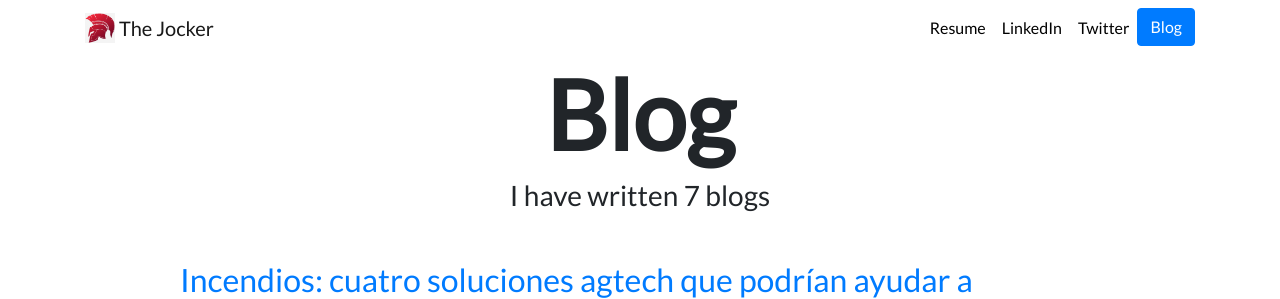
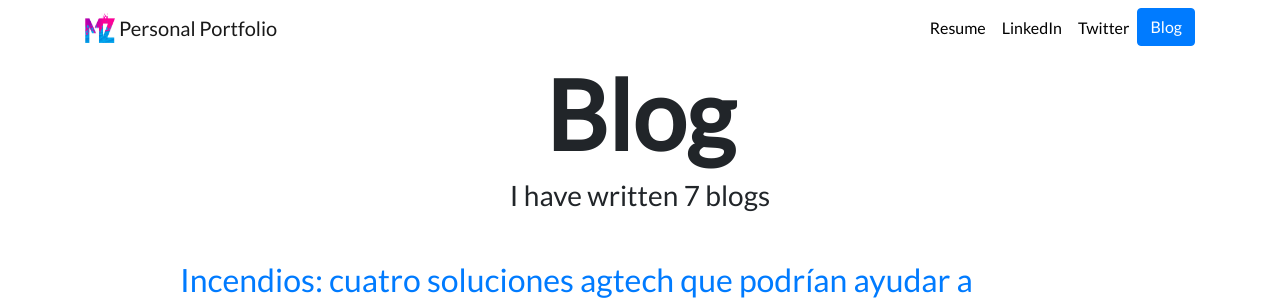
Before and after one commit to MZudem/django3-personal-portfolio, a Django app: page /blog/ in a window 1280 px wide. Shown: the top 299 px of the page. Run offline with Django 3.2, Linux system fonts and the light colour scheme; data comes from the database, SQL or seed files in the repository; both versions use the stored data as it was after the commit; some libraries are stand-ins or nearby versions.

Commit message:
Website view

```diff
--- a/portfolio/templates/portfolio/base.html
+++ b/portfolio/templates/portfolio/base.html
@@ -15,7 +15,7 @@
 
   <link rel="icon" type="image/png" href="{% static 'portfolio/Logo.png' %}">
 
-  <title>The Jocker</title>
+  <title>MZ Personal Portfolio</title>
 </head>
 
 <body>
@@ -24,7 +24,7 @@
     <div class="container">
       <a class="navbar-brand" href="{% url 'home' %}">
         <img src="{% static 'portfolio/Logo.png' %}" width="30" height="30" class="d-inline-block align-top" alt="Sparta's Logo">
-        <span>The Jocker</span>
+        <span>Personal Portfolio</span>
       </a>
       <button class="navbar-toggler" type="button" data-toggle="collapse" data-target="#navbarNav" aria-controls="navbarNav" aria-expanded="false" aria-label="Toggle navigation">
         <span class="navbar-toggler-icon"></span>
--- a/portfolio/templates/portfolio/home.html
+++ b/portfolio/templates/portfolio/home.html
@@ -12,7 +12,7 @@
 
 <div class="row justify-content-center mb-3">
   <div class="col-md-9 text-center">
-      <h1 id="hometext" class="font-weight-bold">This is my portfolio, why so serious? 😐😐</h1>
+      <h1 id="hometext" class="font-weight-bold">This is my portfolio, in the blog section you can find some 2020 topics</h1>
   </div>
 </div>
 
```
Also changed, not shown: db.sqlite3, media/portfolio/images/project_image_A.jpg, media/portfolio/images/project_image_B.jpg, media/portfolio/images/project_image_D.jpg, media/portfolio/images/project_image_D_csLjkts.jpg (deleted), portfolio/static/portfolio/Logo.png, portfolio/static/portfolio/project_image_C.jpg, 1 other file.
